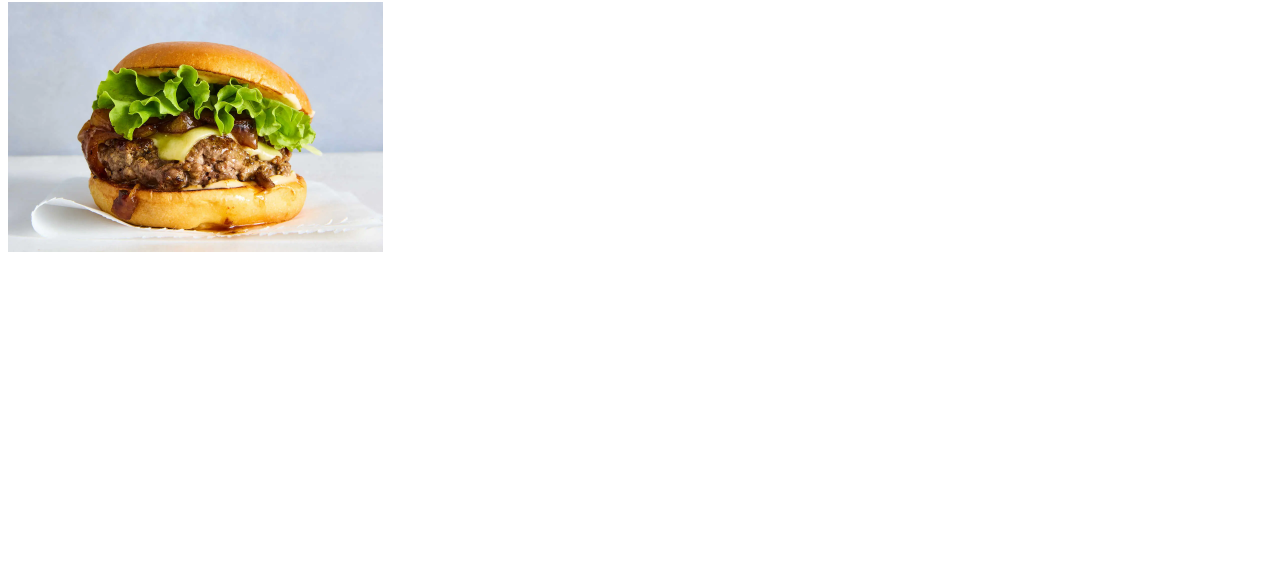
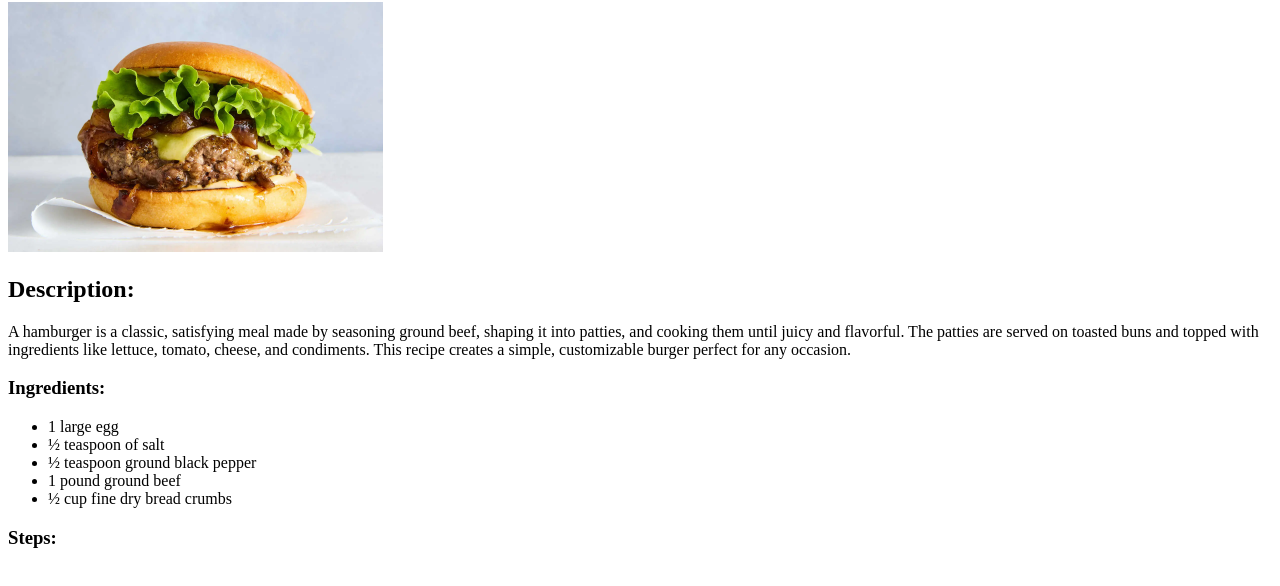
Before and after one commit to byronbasa/odin-recipes, a plain HTML site: page recipes/burgers.html in a window 1280 px wide. Shown: the part 78-664 px from the top of the page. Drawn offline with Linux system fonts and the light colour scheme.

Commit message:
working on burger recipe page

```diff
--- a/recipes/burgers.html
+++ b/recipes/burgers.html
@@ -8,6 +8,27 @@
 <body>
     <h1>Burger Recipe</h1>
     <img src="../images/kla-diner-style-burger-fkmj-threeByTwoMediumAt2X.jpg.webp" alt="hamburger" width="375">
+    <h2>Description:</h2>
+    <p>A hamburger is a classic, satisfying meal
+        made by seasoning ground beef, shaping it
+        into patties, and cooking them until juicy
+        and flavorful. The patties are served on toasted
+        buns and topped with ingredients like lettuce,
+        tomato, cheese, and condiments. This recipe
+        creates a simple, customizable burger perfect
+        for any occasion.</p>
+    <h3>Ingredients:</h3>
+    <ul>
+        <li>1 large egg</li>
+        <li>½ teaspoon of salt</li>
+        <li>½ teaspoon ground black pepper</li>
+        <li>1 pound ground beef</li>
+        <li>½ cup fine dry bread crumbs</li>
+    </ul>
+    <h3>Steps:</h3>
+    <ol>
+
+    </ol>
 
 
 </body>
```
